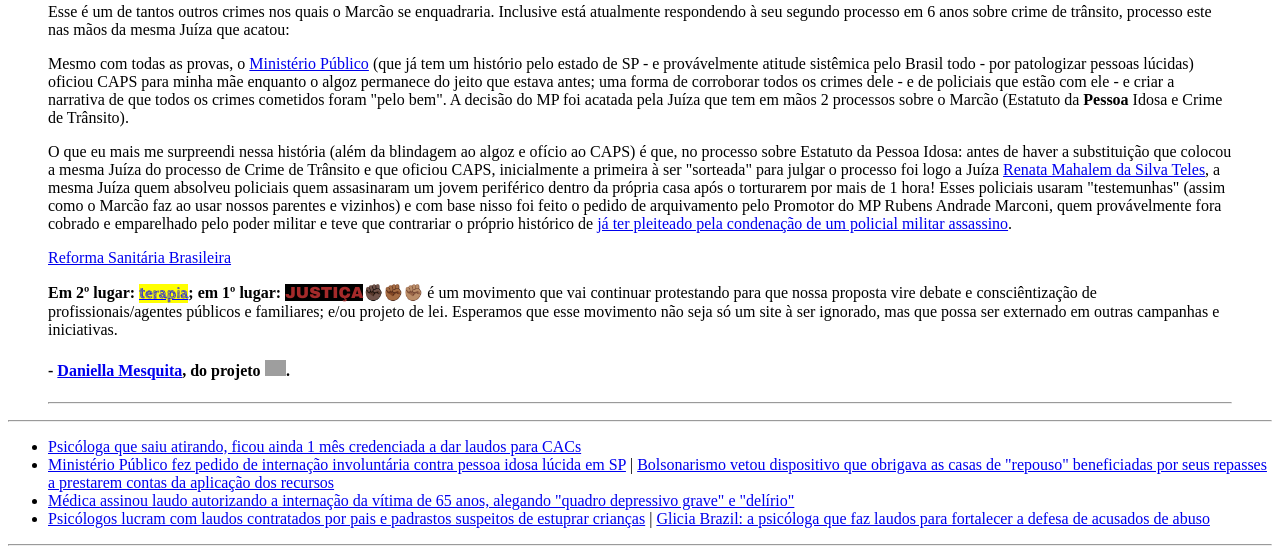
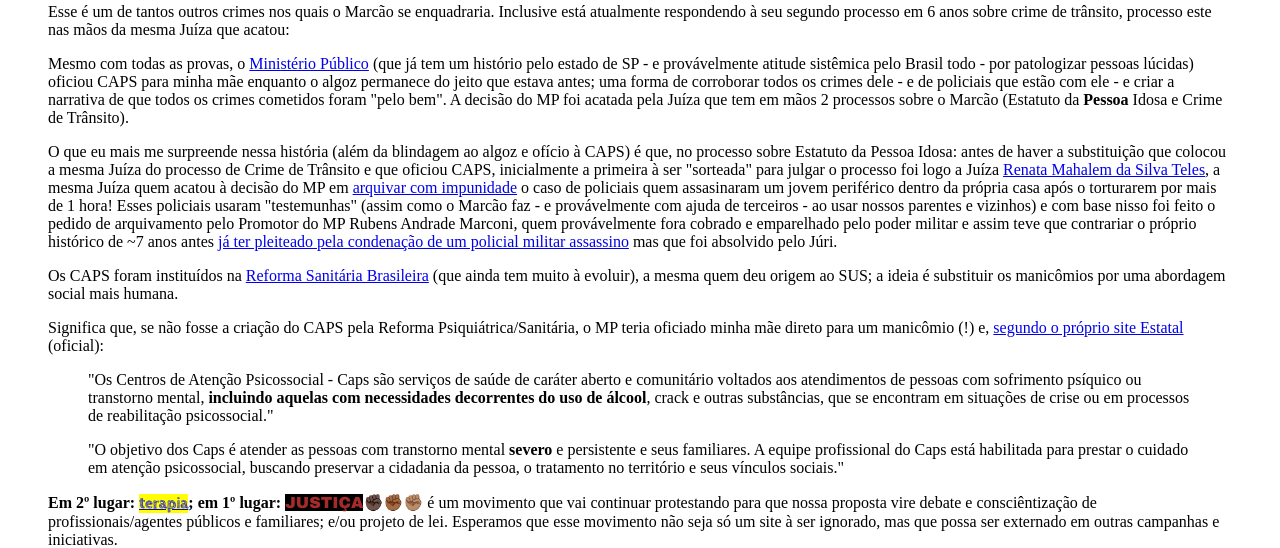
Before and after one commit to PartidoVelho/terapiajustica.com.br, a plain HTML site: page index.html in a window 1280 px wide. Shown: the part 2111-2659 px from the top of the page. Drawn offline with Linux system fonts and the light colour scheme; grey boxes are pictures that could not be loaded.

Commit message:
Snapshot

```diff
--- a/index.html
+++ b/index.html
@@ -91,8 +91,18 @@ Art. 148 - Privar alguém de sua liberdade, mediante seqüestro ou cárcere priv
 
 <p>Esse é um de tantos outros crimes nos quais o Marcão se enquadraria. Inclusive está atualmente respondendo à seu segundo processo em 6 anos sobre crime de trânsito, processo este nas mãos da mesma Juíza que acatou:</p>
 <p>Mesmo com todas as provas, o <a href="https://www.conjur.com.br/2020-jul-10/tj-sp-nega-pedido-mp-internacao-involuntaria-idoso" target="_blank">Ministério Público</a> (que já tem um histório pelo estado de SP - e provávelmente atitude sistêmica pelo Brasil todo - por patologizar pessoas lúcidas) oficiou CAPS para minha mãe enquanto o algoz permanece do jeito que estava antes; uma forma de corroborar todos os crimes dele - e de policiais que estão com ele - e criar a narrativa de que todos os crimes cometidos foram "pelo bem". A decisão do MP foi acatada pela Juíza que tem em mãos 2 processos sobre o Marcão (Estatuto da <b>Pessoa</b> Idosa e Crime de Trânsito).</p>
-<p>O que eu mais me surpreendi nessa história (além da blindagem ao algoz e ofício ao CAPS) é que, no processo sobre Estatuto da Pessoa Idosa: antes de haver a substituição que colocou a mesma Juíza do processo de Crime de Trânsito e que oficiou CAPS, inicialmente a primeira à ser "sorteada" para julgar o processo foi logo a Juíza <a href="https://noticias.uol.com.br/ultimas-noticias/agencia-brasil/2018/08/28/sp-justica-arquiva-caso-de-jovem-morto-por-pms-na-favela-do-moinho.htm?cpVersion=newsstand" target="_blank">Renata Mahalem da Silva Teles</a>, a mesma Juíza quem absolveu policiais quem assasinaram um jovem periférico dentro da própria casa após o torturarem por mais de 1 hora! Esses policiais usaram "testemunhas" (assim como o Marcão faz ao usar nossos parentes e vizinhos) e com base nisso foi feito o pedido de arquivamento pelo Promotor do MP Rubens Andrade Marconi, quem provávelmente fora cobrado e emparelhado pelo poder militar e teve que contrariar o próprio histórico de <a href="https://www.conjur.com.br/2011-ago-22/ex-bombeiro-absolvido-clima-esquenta-forum-guaruja" target="_blank">já ter pleiteado pela condenação de um policial militar assassino</a>.</p>
-<p><a href="https://blogs.correiobraziliense.com.br/coletivo-filhas-da-mae/2021/05/17/sim-manicomios-ainda-existem/" target="_blank">Reforma Sanitária Brasileira</a></p>
+<p>O que eu mais me surpreende nessa história (além da blindagem ao algoz e ofício à CAPS) é que, no processo sobre Estatuto da Pessoa Idosa: antes de haver a substituição que colocou a mesma Juíza do processo de Crime de Trânsito e que oficiou CAPS, inicialmente a primeira à ser "sorteada" para julgar o processo foi logo a Juíza <a href="https://noticias.uol.com.br/ultimas-noticias/agencia-brasil/2018/08/28/sp-justica-arquiva-caso-de-jovem-morto-por-pms-na-favela-do-moinho.htm?cpVersion=newsstand" target="_blank">Renata Mahalem da Silva Teles</a>, a mesma Juíza quem acatou à decisão do MP em <a href="https://archive.is/9X7yh#selection-59.0-59.84" target="_blank">arquivar com impunidade</a> o caso de policiais quem assasinaram um jovem periférico dentro da própria casa após o torturarem por mais de 1 hora! Esses policiais usaram "testemunhas" (assim como o Marcão faz - e provávelmente com ajuda de terceiros - ao usar nossos parentes e vizinhos) e com base nisso foi feito o pedido de arquivamento pelo Promotor do MP Rubens Andrade Marconi, quem provávelmente fora cobrado e emparelhado pelo poder militar e assim teve que contrariar o próprio histórico de ~7 anos antes <a href="https://www.conjur.com.br/2011-ago-22/ex-bombeiro-absolvido-clima-esquenta-forum-guaruja" target="_blank">já ter pleiteado pela condenação de um policial militar assassino</a> mas que foi absolvido pelo Júri.</p>
+<p>Os CAPS foram instituídos na <a href="https://blogs.correiobraziliense.com.br/coletivo-filhas-da-mae/2021/05/17/sim-manicomios-ainda-existem/" target="_blank">Reforma Sanitária Brasileira</a> (que ainda tem muito à evoluir), a mesma quem deu origem ao SUS; a ideia é substituir os manicômios por uma abordagem social mais humana.</p>
+<p>Significa que, se não fosse a criação do CAPS pela Reforma Psiquiátrica/Sanitária, o MP teria oficiado minha mãe direto para um manicômio (!) e, <a href="https://www.gov.br/saude/pt-br/acesso-a-informacao/acoes-e-programas/caps" target="_blank">segundo o próprio site Estatal</a> (oficial):</p>
+
+<blockquote>
+"Os Centros de Atenção Psicossocial - Caps são serviços de saúde de caráter aberto e comunitário voltados aos atendimentos de pessoas com sofrimento psíquico ou transtorno mental, <b>incluindo aquelas com necessidades decorrentes do uso de álcool</b>, crack e outras substâncias, que se encontram em situações de crise ou em processos de reabilitação psicossocial."
+</blockquote>
+<blockquote>
+"O objetivo dos Caps é atender as pessoas com transtorno mental <b>severo</b> e persistente e seus familiares. A equipe profissional do Caps está habilitada para prestar o cuidado em atenção psicossocial, buscando preservar a cidadania da pessoa, o tratamento no território e seus vínculos sociais."
+</blockquote>
+
+<p></p>
 
 <p><b>Em 2º lugar: <element style="font-family:'Cabin Sketch';font-weight:700;color:blue;background:yellow"><u>terapia</u></element>; em 1º lugar: <element style="font-family:'Arial Black';color:brown;background:#000">JUSTIÇA</element>✊🏿✊🏾✊🏽</b> é um movimento que vai continuar protestando para que nossa proposta vire debate e consciêntização de profissionais/agentes públicos e familiares; e/ou projeto de lei. Esperamos que esse movimento não seja só um site à ser ignorado, mas que possa ser externado em outras campanhas e iniciativas.</p>
 <h4>- <a href="https://danimesq.com/" target="_blank">Daniella Mesquita</a>, do projeto <a href="https://partidovelho.github.io/"><img alt="Partido Velho" title="Partido Velho" src="https://partidovelho.org/press/press-kit/img/logotype-plain_black_full.svg" height="16px"></a>.</h4>
```
Also changed, not shown: 1 other file.
